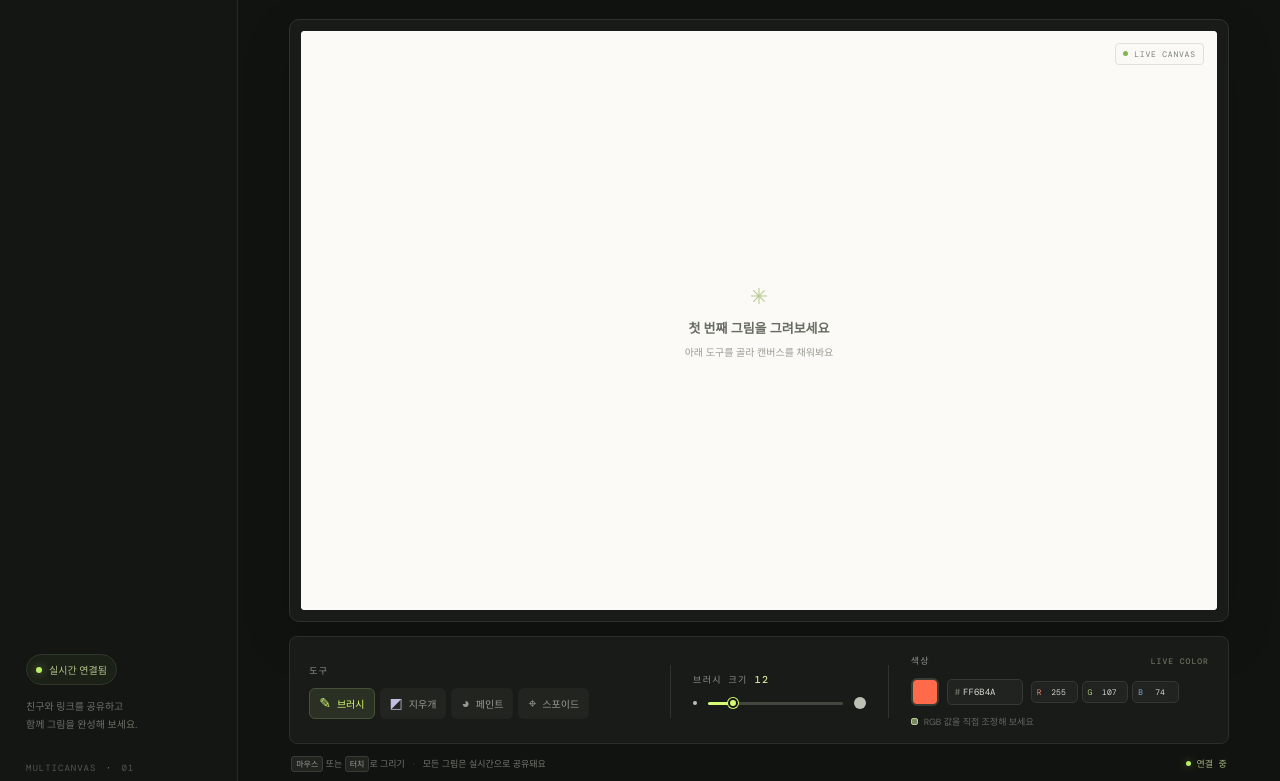
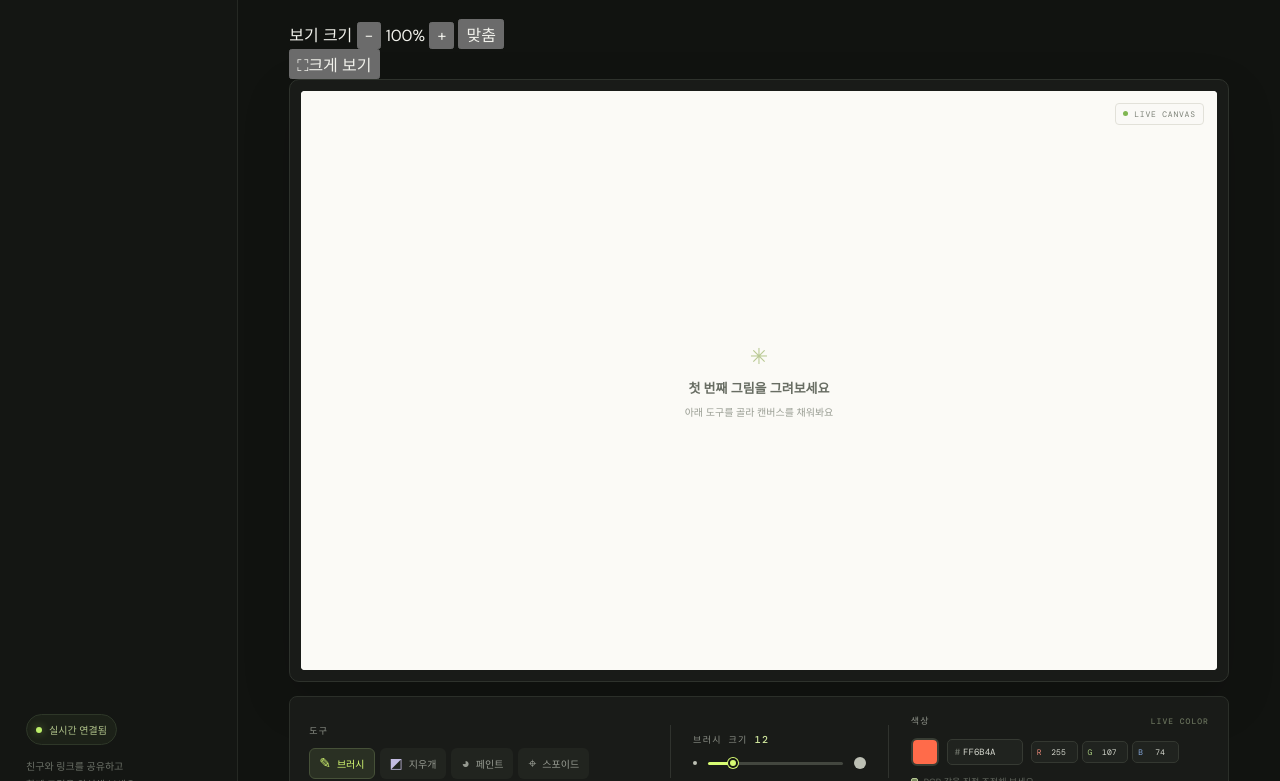
Before and after one commit to yoojunmin/canvas, a website: page public/index.html in a window 1280 px wide. Shown: the part 194-975 px from the top of the page. Drawn offline with nearby package versions, Linux system fonts and the light colour scheme; no server answers.

Commit message:
Update index.html

```diff
--- a/public/index.html
+++ b/public/index.html
@@ -61,11 +61,23 @@
             <button class="clear-button" id="clear-button" title="캔버스 비우기"><span>⌫</span> 캔버스 비우기</button>
           </div>
 
-          <div class="canvas-stage">
-            <div class="canvas-paper" id="canvas-paper">
-              <canvas id="drawing-canvas" width="1200" height="760" aria-label="공유 그림 캔버스"></canvas>
-              <div class="canvas-stamp"><span class="stamp-live"></span> LIVE CANVAS</div>
-              <div class="canvas-hint" id="canvas-hint"><span class="hint-spark">✳</span><strong>첫 번째 그림을 그려보세요</strong><span>아래 도구를 골라 캔버스를 채워봐요</span></div>
+          <div class="canvas-viewer" id="canvas-viewer">
+            <div class="canvas-stage-toolbar" aria-label="캔버스 보기 크기">
+              <div class="zoom-controls">
+                <span class="zoom-label">보기 크기</span>
+                <button class="zoom-button" id="zoom-out" aria-label="캔버스 축소" title="축소">−</button>
+                <span class="zoom-level" id="zoom-level">100%</span>
+                <button class="zoom-button" id="zoom-in" aria-label="캔버스 확대" title="확대">+</button>
+                <button class="zoom-fit" id="zoom-fit">맞춤</button>
+              </div>
+              <button class="expand-button" id="expand-canvas" aria-label="캔버스 크게 보기" title="화면 크게 보기"><span aria-hidden="true">⛶</span><span class="expand-label">크게 보기</span></button>
+            </div>
+            <div class="canvas-stage" id="canvas-stage">
+              <div class="canvas-paper" id="canvas-paper">
+                <canvas id="drawing-canvas" width="1200" height="760" aria-label="공유 그림 캔버스"></canvas>
+                <div class="canvas-stamp"><span class="stamp-live"></span> LIVE CANVAS</div>
+                <div class="canvas-hint" id="canvas-hint"><span class="hint-spark">✳</span><strong>첫 번째 그림을 그려보세요</strong><span>아래 도구를 골라 캔버스를 채워봐요</span></div>
+              </div>
             </div>
           </div>
 
```
